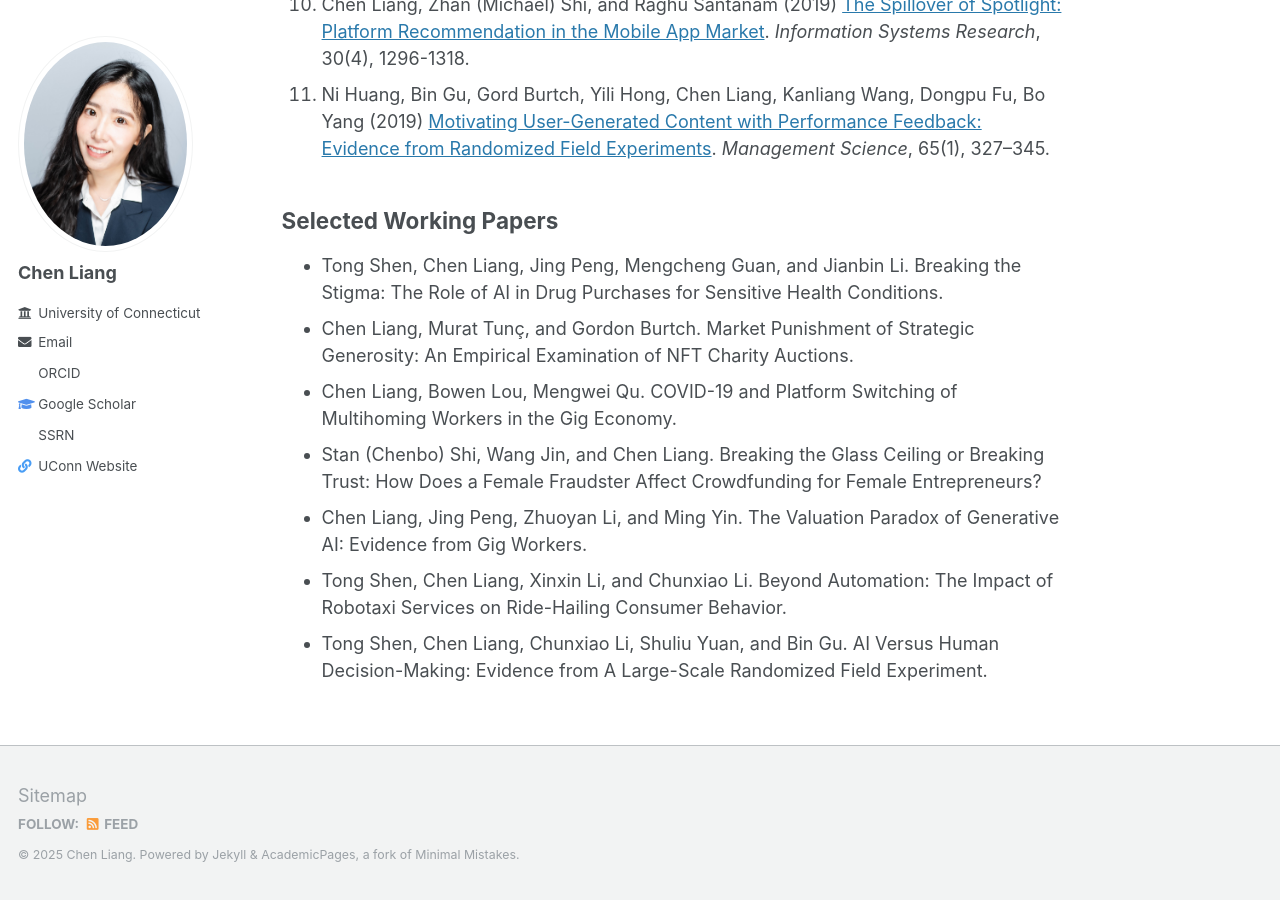
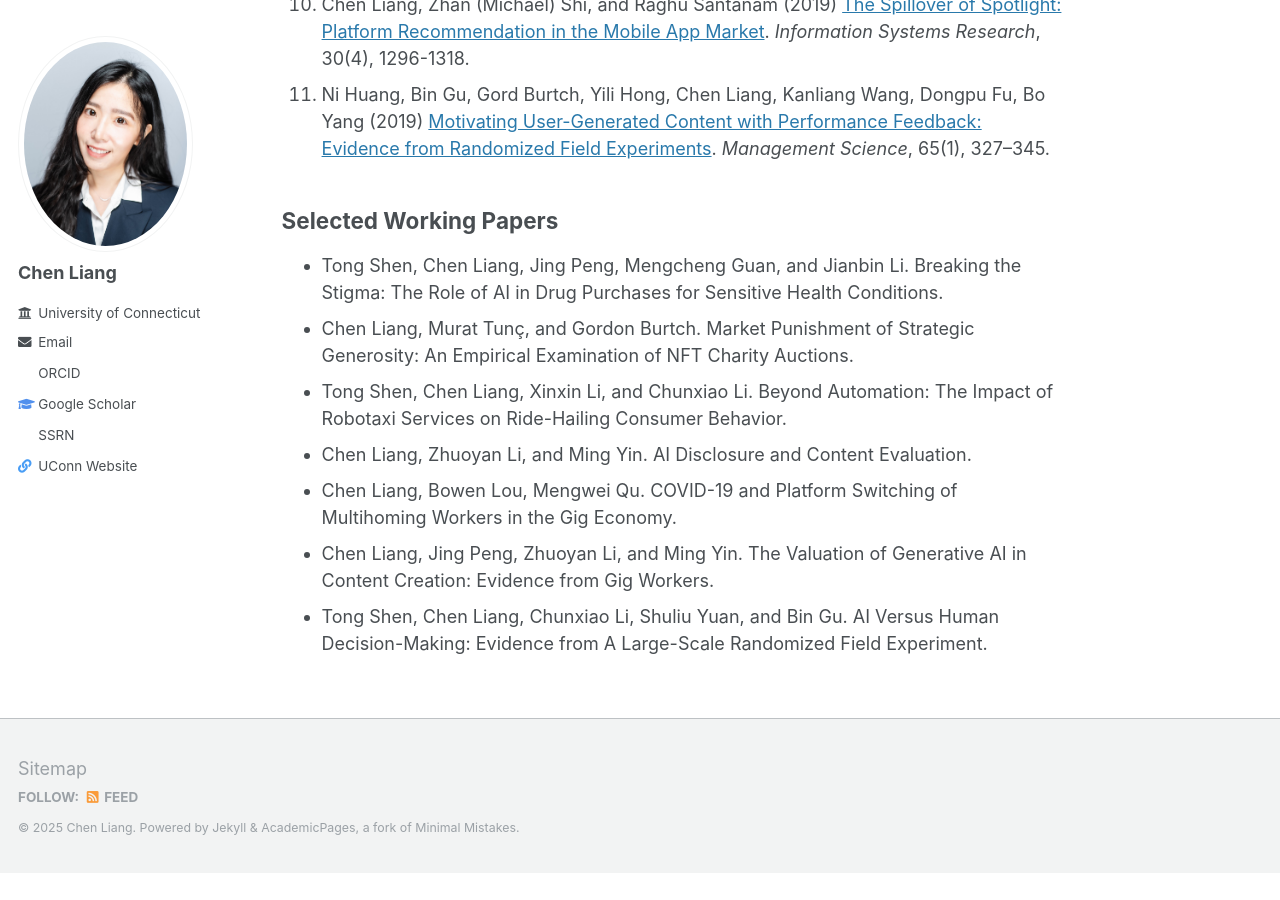
Before and after one commit to chen0liang/chen0liang.github.io, a Jekyll site: the page built from _pages/research.md, in a window 1280 px wide and 900 px high, scrolled down 947 px. Built offline with Jekyll 4.4.1, drawn with Linux system fonts in a browser that asks for light colours; a style sheet for code colours, icons or effects is not loaded; after the commit the page ends 1820 px from its top, so only the background shows below that.

Commit message:
Update research.md

```diff
--- a/_pages/research.md
+++ b/_pages/research.md
@@ -24,8 +24,8 @@ author_profile: true
 
 -   Tong Shen, Chen Liang, Jing Peng, Mengcheng Guan, and Jianbin Li. Breaking the Stigma: The Role of AI in Drug Purchases for Sensitive Health Conditions.
 -   Chen Liang, Murat Tunç, and Gordon Burtch. Market Punishment of Strategic Generosity: An Empirical Examination of NFT Charity Auctions.
+-   Tong Shen, Chen Liang, Xinxin Li, and Chunxiao Li. Beyond Automation: The Impact of Robotaxi Services on Ride-Hailing Consumer Behavior.
+-   Chen Liang, Zhuoyan Li, and Ming Yin. AI Disclosure and Content Evaluation.
 -   Chen Liang, Bowen Lou, Mengwei Qu. COVID-19 and Platform Switching of Multihoming Workers in the Gig Economy.
--   Stan (Chenbo) Shi, Wang Jin, and Chen Liang. Breaking the Glass Ceiling or Breaking Trust: How Does a Female Fraudster Affect Crowdfunding for Female Entrepreneurs?
--   Chen Liang, Jing Peng, Zhuoyan Li, and Ming Yin. The Valuation Paradox of Generative AI: Evidence from Gig Workers.
--   Tong Shen, Chen Liang, Xinxin Li, and Chunxiao Li. Beyond Automation: The Impact of Robotaxi Services on Ride-Hailing Consumer Behavior.
+-   Chen Liang, Jing Peng, Zhuoyan Li, and Ming Yin. The Valuation of Generative AI in Content Creation: Evidence from Gig Workers.
 -   Tong Shen, Chen Liang, Chunxiao Li, Shuliu Yuan, and Bin Gu. AI Versus Human Decision-Making: Evidence from A Large-Scale Randomized Field Experiment.
```
